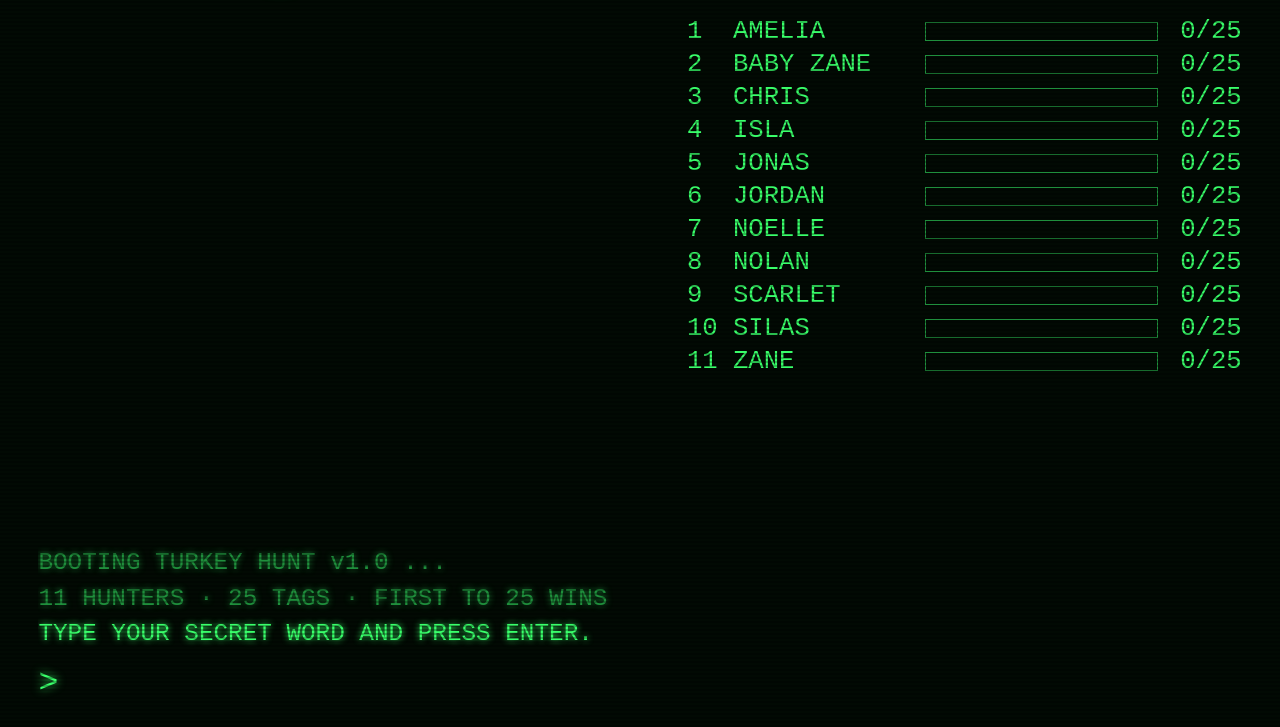
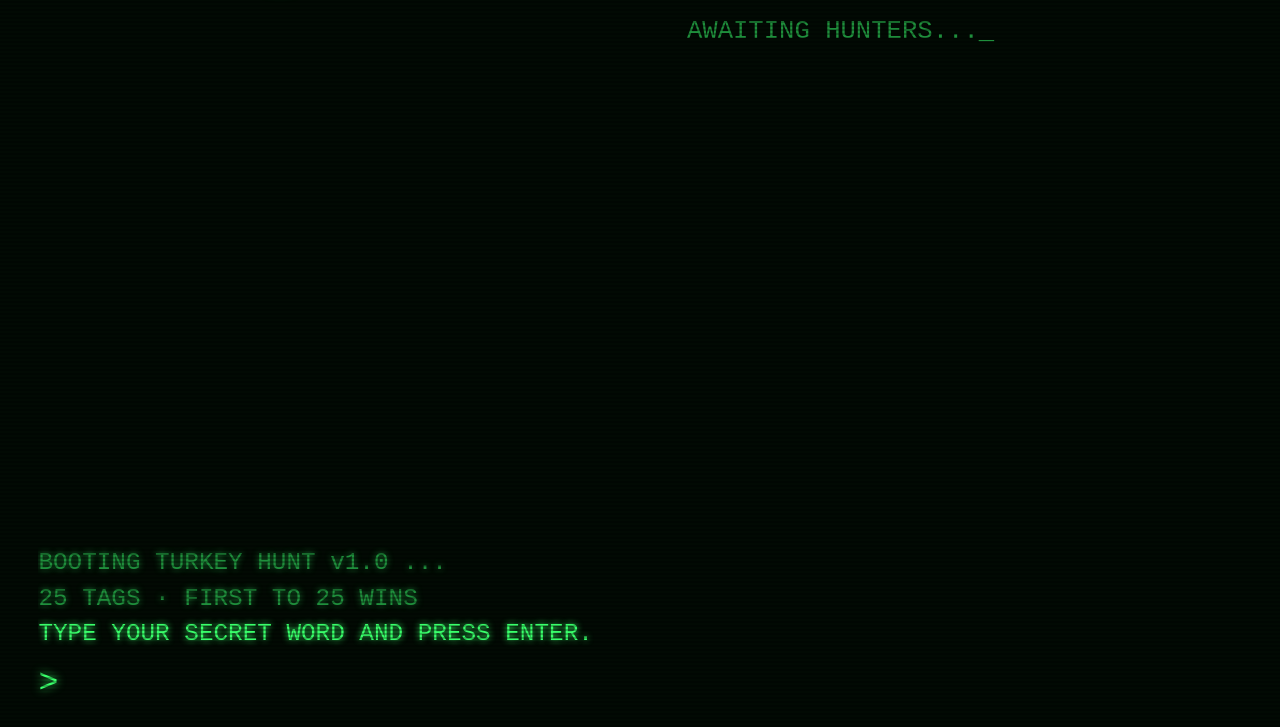
Before and after one commit to mcb68945/turkey-hunt, a plain HTML site: page tv.html in a window 1280 px wide. Shown: the part 73-800 px from the top of the page. Drawn offline with Linux system fonts and the light colour scheme.

Commit message:
Scoreboard shows only players who have found a tag
Co-Authored-By: Claude Opus 5.5 <noreply@anthropic.com>
Claude-Session: https://claude.ai/code/session_01LLqF1eE3nTX9fjLdYcfLQs

```diff
--- a/tv.html
+++ b/tv.html
@@ -35,6 +35,7 @@
   .banner.show { display:flex; animation:flash .5s steps(2) 6; }
   .banner .big { font-size:8vw; color:var(--amber); text-shadow:0 0 30px var(--amber); }
   .banner .msg { font-size:2.5vw; margin-top:2vh; }
+  @keyframes blink { 50% { opacity:0; } } .blink { animation:blink 1s steps(1) infinite; }
   @keyframes flash { 50% { opacity:.35; } }
 </style>
 </head>
@@ -67,7 +68,10 @@ function log(text, cls = "sys") {
 }
 
 function renderBoard() {
-  const order = NAMES.map((n, i) => ({ n, i, c: state.found[i].length })).sort((a, b) => b.c - a.c || a.n.localeCompare(b.n));
+  // Only players who have logged at least one tag appear, so no-shows never clutter the board.
+  const order = NAMES.map((n, i) => ({ n, i, c: state.found[i].length })).filter(r => r.c > 0)
+    .sort((a, b) => b.c - a.c || a.n.localeCompare(b.n));
+  if (!order.length) { document.getElementById("rows").innerHTML = '<div class="row sys" style="display:block">AWAITING HUNTERS...<span class="blink">_</span></div>'; return; }
   const top = order[0].c;
   document.getElementById("rows").innerHTML = order.map((r, rank) => `
     <div class="row ${r.c === TAG_COUNT ? "done" : ""} ${r.c === top && top > 0 ? "lead" : ""}">
@@ -117,7 +121,7 @@ document.addEventListener("click", () => input.focus());
 setInterval(() => { if (document.activeElement !== input) input.focus(); }, 1000);
 
 log("BOOTING TURKEY HUNT v1.0 ...", "sys");
-log(`${NAMES.length} HUNTERS · ${TAG_COUNT} TAGS · FIRST TO ${TAG_COUNT} WINS`, "sys");
+log(`${TAG_COUNT} TAGS · FIRST TO ${TAG_COUNT} WINS`, "sys");
 log("TYPE YOUR SECRET WORD AND PRESS ENTER.", "ok");
 renderBoard();
 </script>
```
